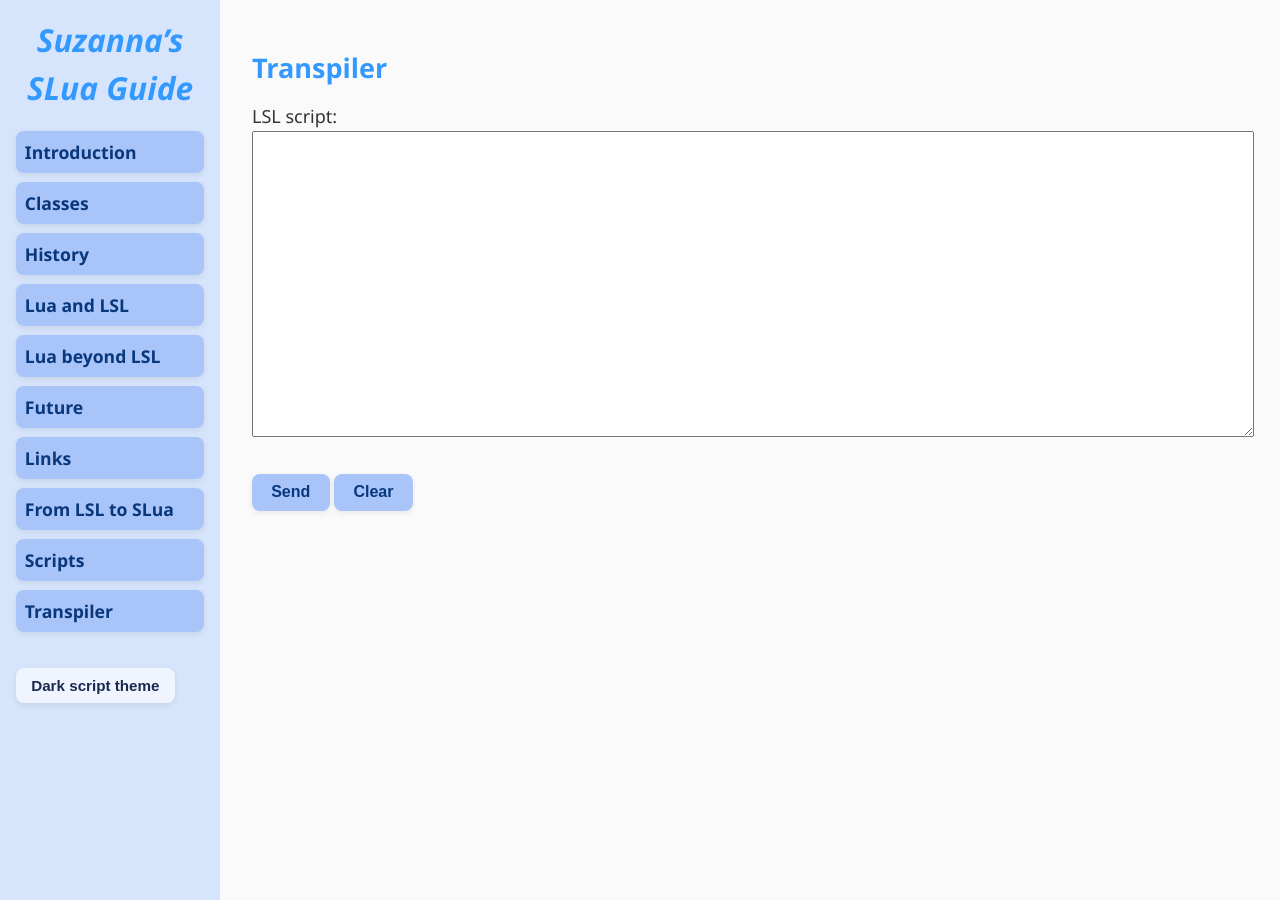
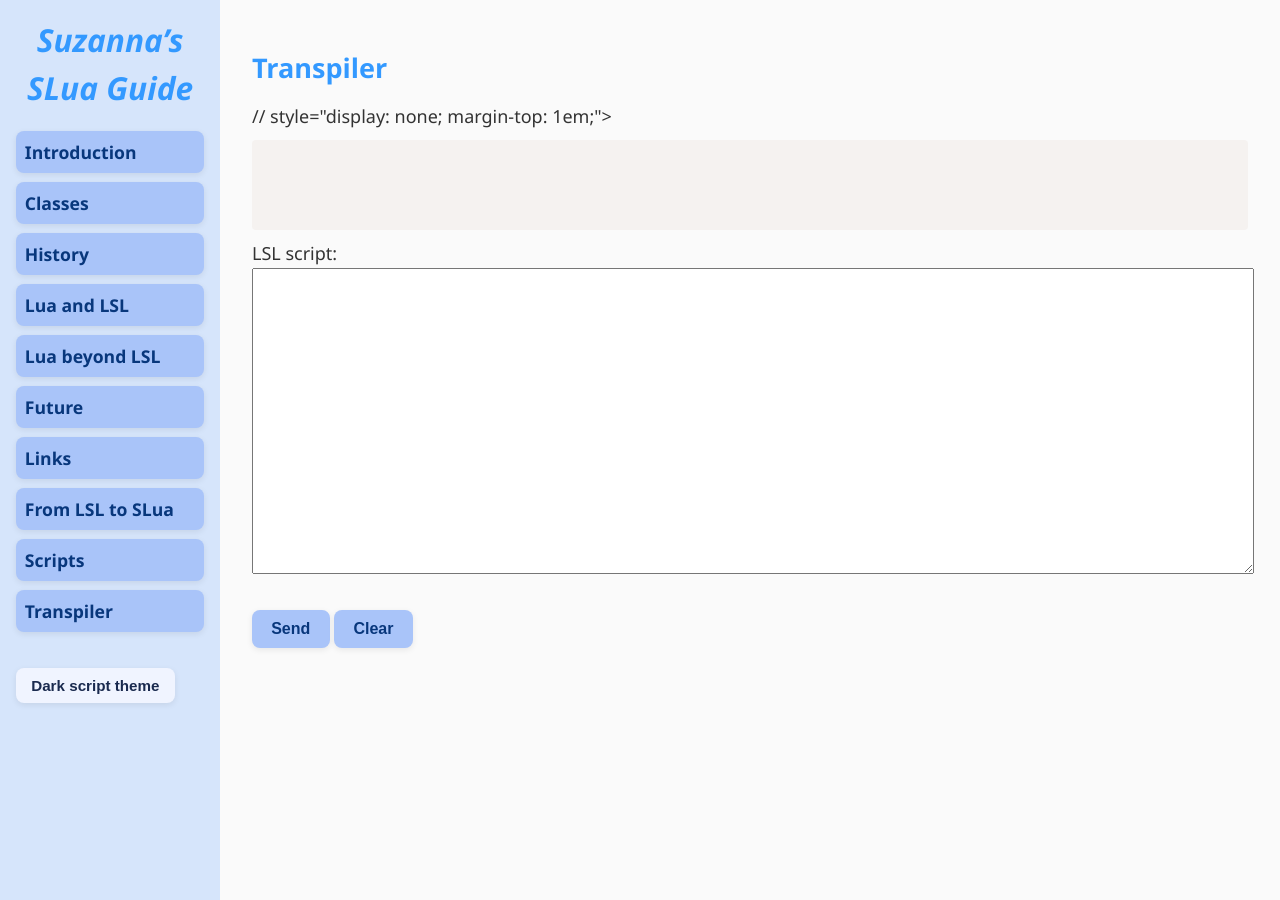
Before and after one commit to Suzanna-Linn/slua, a Jekyll site: the page built from docs/transpiler.md, in a window 1280 px wide. Built offline with Jekyll 4.4.1, drawn with Linux system fonts in a browser that asks for light colours; nearby versions of some CDN libraries; our own code applies the rules of GitHub Pages for plain Markdown files; comment, search, counter and statistics services are not loaded.

Commit message:
Update transpiler.md

```diff
--- a/docs/transpiler.md
+++ b/docs/transpiler.md
@@ -1,6 +1,6 @@
 ## Transpiler
 
-<div id="transpiled-container" style="display: none; margin-top: 1em;">
+<div id="transpiled-container"> // style="display: none; margin-top: 1em;">
   <pre class="language-slua line-numbers">
     <code class="language-slua" id="transpiled-output"></code>
   </pre>
@@ -24,7 +24,7 @@ document.getElementById('transpiler-form').addEventListener('submit', function(e
   const responseDiv = document.getElementById('response');
   const outputCode = document.getElementById('transpiled-output');
 
-  transpiledDiv.style.display = 'none';
+  // transpiledDiv.style.display = 'none';
   responseDiv.innerText = 'Transpiling... please wait.';
   outputCode.textContent = '';
 
@@ -49,7 +49,7 @@ document.getElementById('transpiler-form').addEventListener('submit', function(e
     } else {
       responseDiv.innerText = 'The SLua script is ready.';
       outputCode.textContent = text.trim();
-      transpiledDiv.style.display = 'block';
+      // transpiledDiv.style.display = 'block';
       Prism.highlightElement(outputCode);
     }
   })
```
